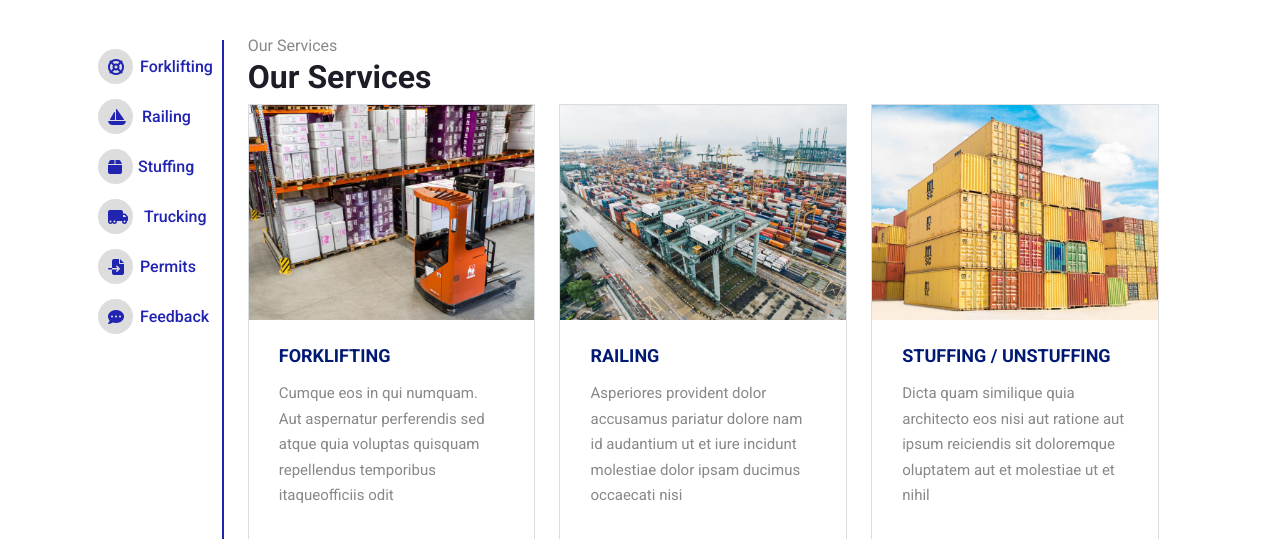
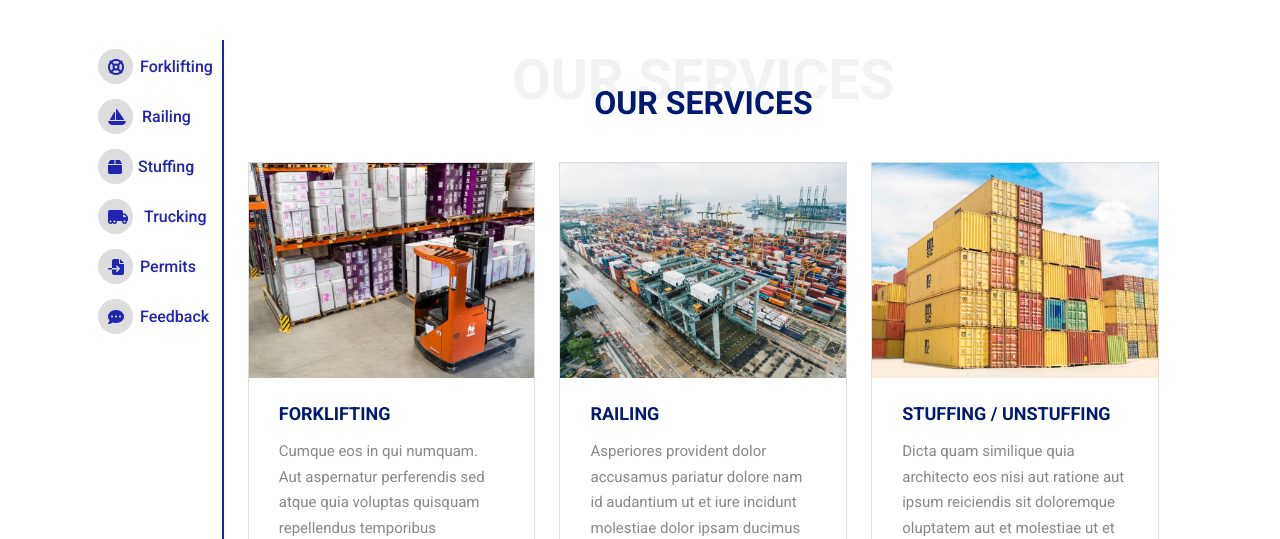
Before and after one commit to leileijng/CodeSprint_2022, a Django app: page /services in a window 1280 px wide. Shown: the part 99-638 px from the top of the page. Run offline with Django 3.2, Linux system fonts and the light colour scheme; some libraries are stand-ins or nearby versions.

Commit message:
jl_fixedsomething

```diff
--- a/Hackathon/Homepage/templates/railingRequest.html
+++ b/Hackathon/Homepage/templates/railingRequest.html
@@ -195,10 +195,9 @@
       if($("#startWhInput").val() == $("#endWhInput").val()){
         return "Start warehouse must not be the same as Destination warehouse."
       }
-      if (valid) {
+
         return "Quote Sent Successfully";
-      }
-      return valid;
+
     }
 
     $("#quoteBtn").click(function () {
--- a/Hackathon/Homepage/templates/resources.html
+++ b/Hackathon/Homepage/templates/resources.html
@@ -64,7 +64,7 @@
 
                                     <div class="row g-5">
                                         <div class="col-lg-6 wow fadeInUp" data-wow-delay="0.1s" style="width: 40%; padding-left: 5%;">
-                                            <p class="mb-4">Resource</p>
+                                            <p class="mb-4 d-inline-block border rounded-pill py-1 px-4">Resource</p>
                                             <img id="sideimage" class="img-fluid mt-0 " src="{% static 'img/KalmarForkliftTOCEurope_1280_800_84_s_c1.jpeg' %}">
                                         </div>
                                         <div class="col-lg-12 wow fadeInUp flex-row" data-wow-delay="0.5s" style="width: 60%;">
@@ -134,8 +134,7 @@
                                                                         aria-label="Amount (to the nearest kilogram)"
                                                                         />
                                                                         <select class="form-select" aria-label="Default select example">
-                                                                            <option selected>per..</option>
-                                                                            <option value="1">/day</option>
+                                                                            <option value="1" selected>/day</option>
                                                                             <option value="2">/week</option>
                                                                             <option value="3">/month</option>
                                                                         </select>                                                         </div>
--- a/Hackathon/Homepage/templates/services.html
+++ b/Hackathon/Homepage/templates/services.html
@@ -238,6 +238,57 @@
     .btn-outline-light:hover{
         background-color: transparent !important;
     }
+
+.section-header {
+  text-align: center;
+  padding: 20px 0;
+  position: relative;
+}
+
+.section-header h2 {
+    margin-top: 30px;
+  font-size: 32px;
+  font-weight: 700;
+  text-transform: uppercase;
+  margin-bottom: 20px;
+  padding-bottom: 0;
+  color: #001973;
+  position: relative;
+  z-index: 2;
+  position: relative;
+}
+
+.section-header h2:after {
+  content: "";
+  position: absolute;
+  display: block;
+  width: 50px;
+  height: 3px;
+  background: var(--color-primary);
+  left: 0;
+  right: 0;
+  bottom: 0;
+  margin: auto;
+}
+
+.section-header span {
+  position: absolute;
+  top: 46px;
+  color: rgba(14, 29, 52, 0.06);
+  left: 0;
+  right: 0;
+  z-index: 1;
+  font-weight: 700;
+  font-size: 56px;
+  text-transform: uppercase;
+  line-height: 0;
+}
+
+.section-header p {
+  margin-bottom: 0;
+  position: relative;
+  z-index: 2;
+}
 </style>
 <script>
     var element = document.getElementById("serviceNavItem");
--- a/Hackathon/Homepage/templates/stuffingRequest.html
+++ b/Hackathon/Homepage/templates/stuffingRequest.html
@@ -438,10 +438,8 @@
     if($("#startWhInput").val() == $("#endWhInput").val()){
       return "Start warehouse must not be the same as Destination warehouse."
     }
-    if (valid) {
       return "Quote Sent Successfully";
-    }
-    return valid;
+
   }
 
   $("#quoteBtn").click(function () {
--- a/Hackathon/Homepage/templates/truckingRequest.html
+++ b/Hackathon/Homepage/templates/truckingRequest.html
@@ -456,10 +456,8 @@
     if($("#startWhInput").val() == $("#endWhInput").val()){
       return "Start warehouse must not be the same as Destination warehouse."
     }
-    if (valid) {
-      return "Quote Sent Successfully";
-    }
-    return valid;
+    return "Quote Sent Successfully";
+
   }
 
   $("#quoteBtn").click(function () {
```
Also changed, not shown: Hackathon/Homepage/templates/freightmarket.html (+28 -5 lines).
